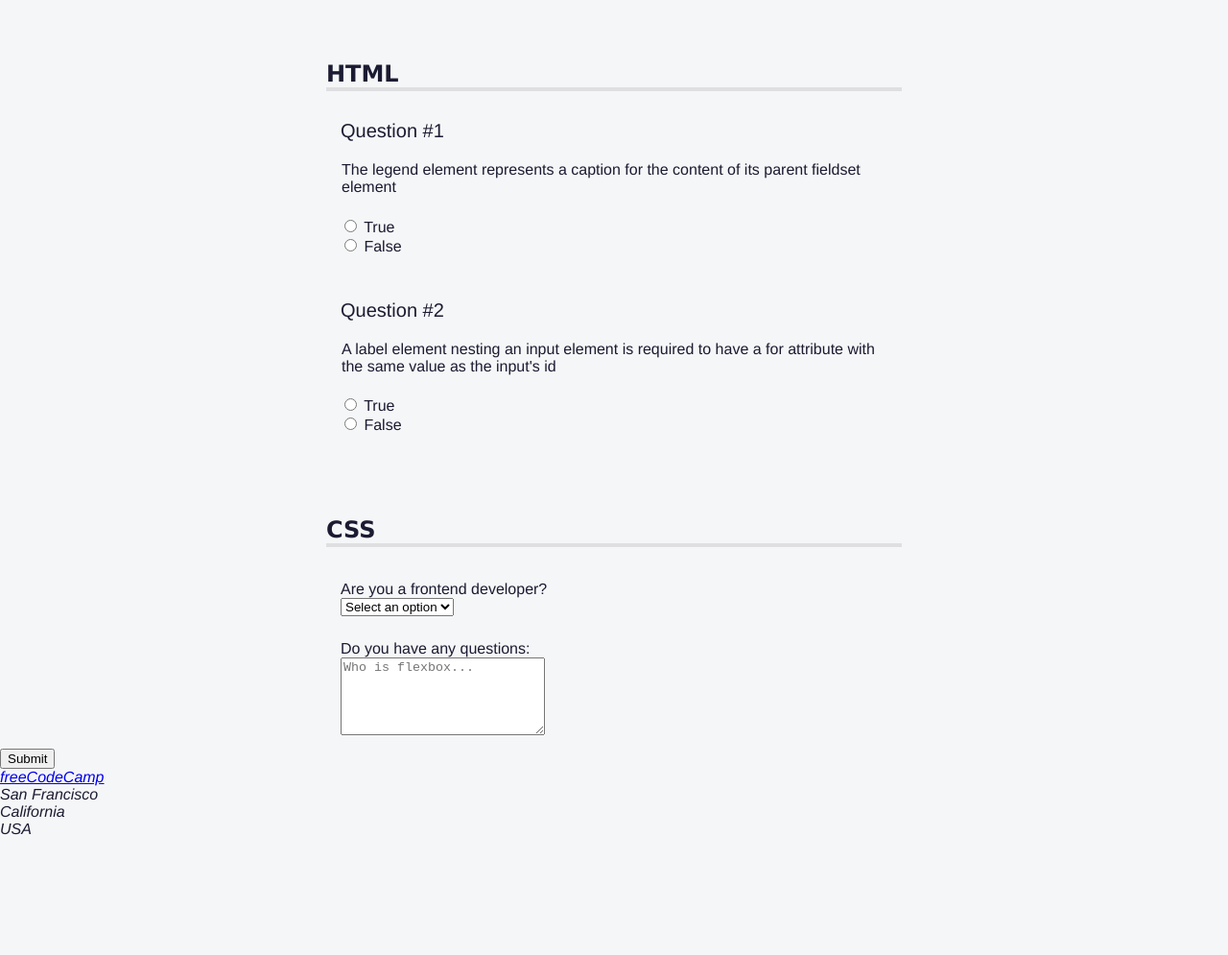
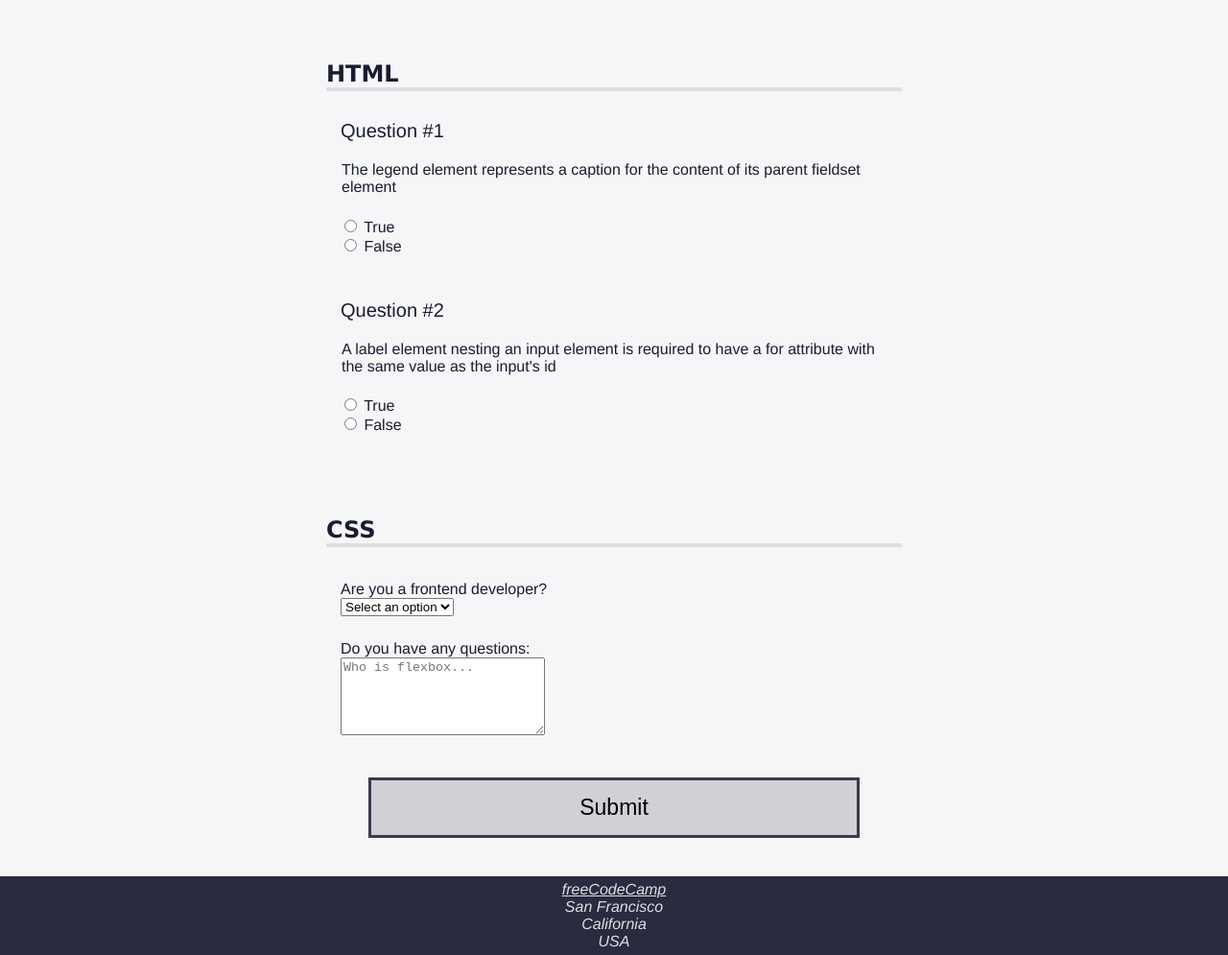
Before and after one commit to MajinDan/account_register, a plain HTML site: page index.html in a window 1280 px wide. Shown: the part 271-1266 px from the top of the page at 96% size. Before the commit the page ends 1144 px from the top, so only its background shows below. Drawn offline with Linux system fonts and the light colour scheme.

```diff
--- a/styles.css
+++ b/styles.css
@@ -1,3 +1,9 @@
+@media (prefers-reduced-motion: no-preference) {
+  * {
+    scroll-behavior: smooth;
+  }
+}
+
 body {
   background: #f5f6f7;
 	color: #1b1b32;
@@ -140,7 +146,31 @@ p::before {
   padding: 0;
 }
 
+button {
+	display: block;
+	margin: 40px auto;
+	width: 40%;
+	padding: 15px;
+	font-size: 23px;
+	background: #d0d0d5;
+	border: 3px solid #3b3b4f;
+}
 
+footer {
+	background-color: #2a2a40;
+	display: flex;
+	justify-content: center;
+}
+
+footer,
+footer a {
+  color: #dfdfe2;
+}
+
+address {
+  text-align: center;
+  padding: 0.3em;
+}
 
 .sr-only {
   position: absolute;
```
